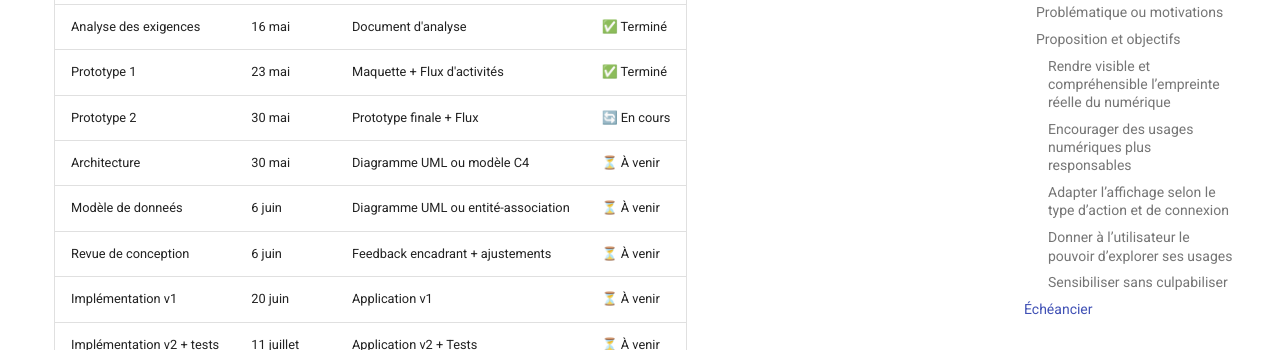
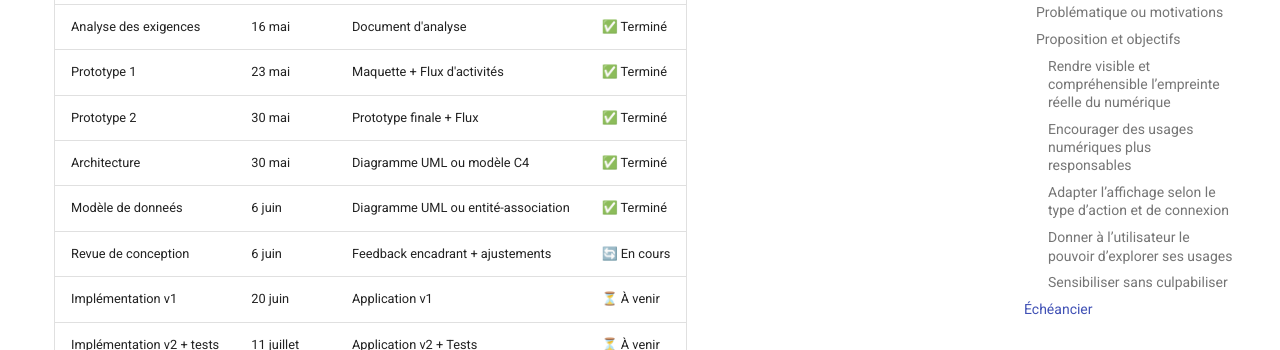
Before and after one commit to protolabo/datarium, an MkDocs documentation site: the page built from docs/index.md, in a window 1280 px wide and 900 px high, scrolled down 2990 px. Shown: the part 204-554 px from the top of the window. Built offline with MkDocs 1.6.1 and Material for MkDocs 9.7.7, drawn with Linux system fonts in a browser that asks for light colours; comment, search, counter and statistics services are not loaded.

Commit message:
Mis a jour

```diff
--- a/docs/index.md
+++ b/docs/index.md
@@ -96,10 +96,10 @@ Cette approche favorise l’appropriation individuelle des enjeux de durabilité
 | Ouverture de projet            | 1 mai         | Proposition de projet               | ✅ Terminé  |
 | Analyse des exigences          | 16 mai        | Document d'analyse                  | ✅ Terminé |
 | Prototype 1                    | 23 mai        | Maquette + Flux d'activités         | ✅ Terminé  |
-| Prototype 2                    | 30 mai        | Prototype finale + Flux             | 🔄 En cours   |
-| Architecture                   | 30 mai        | Diagramme UML ou modèle C4          | ⏳ À venir  |
-| Modèle de donneés              | 6 juin        | Diagramme UML ou entité-association | ⏳ À venir  |
-| Revue de conception            | 6 juin        | Feedback encadrant + ajustements    | ⏳ À venir  |
+| Prototype 2                    | 30 mai        | Prototype finale + Flux             | ✅ Terminé    |
+| Architecture                   | 30 mai        | Diagramme UML ou modèle C4          | ✅ Terminé   |
+| Modèle de donneés              | 6 juin        | Diagramme UML ou entité-association | ✅ Terminé   |
+| Revue de conception            | 6 juin        | Feedback encadrant + ajustements    | 🔄 En cours  |
 | Implémentation v1              | 20 juin       | Application v1                      | ⏳ À venir  |
 | Implémentation v2 + tests      | 11 juillet    | Application v2 + Tests              | ⏳ À venir  |
 | Implémentation v3              | 1er août      | Version finale                      | ⏳ À venir  |
```
